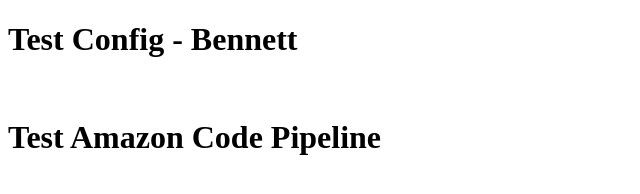
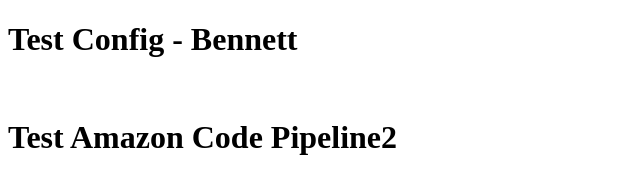
Before and after one commit to bpgould/uncaplresearch, a plain HTML site: page index.html in a window 1280 px wide. Shown: the full height of the page, 0-640 px from the left. Drawn offline with Linux system fonts and the light colour scheme.

Commit message:
testing branch

```diff
--- a/index.html
+++ b/index.html
@@ -8,6 +8,6 @@
 <body>
     <h1>Test Config - Bennett</h1>
     <br>
-    <h1>Test Amazon Code Pipeline</h1>
+    <h1>Test Amazon Code Pipeline2</h1>
 </body>
 </html>
```
Also changed, not shown: 1 other file.
